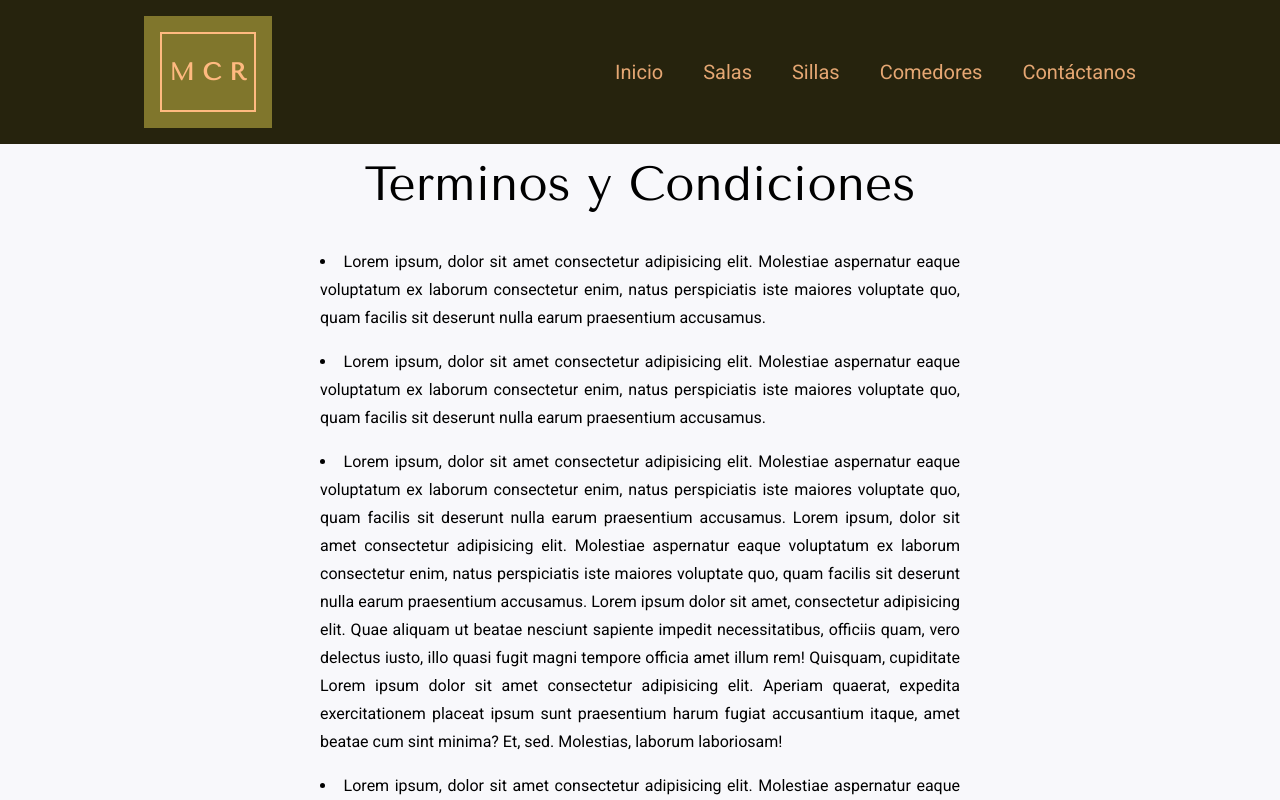
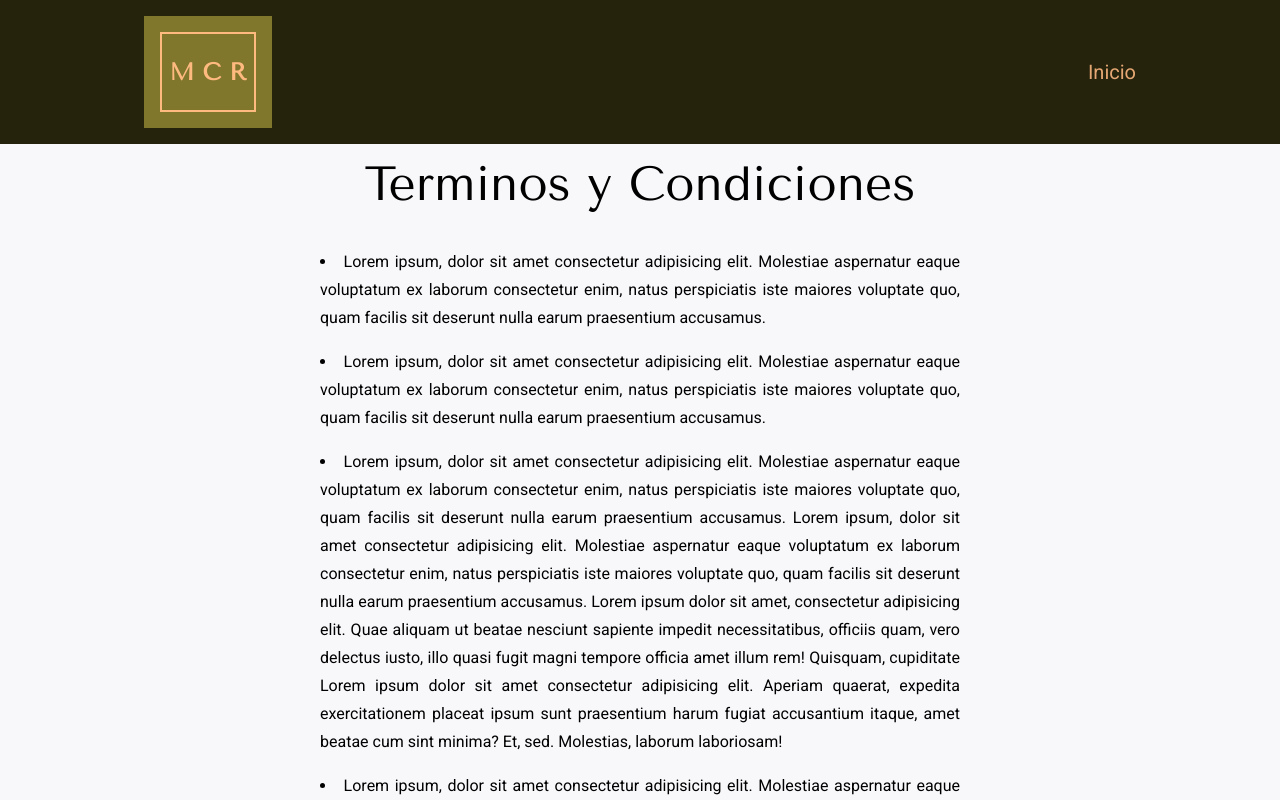
Before and after one commit to B9inzon/MueblesCasaRiver, a Next.js app in the folder front/: page /TyC in a window 1280 px wide. Shown: the top 800 px of the page. Built offline with nearby package versions, Linux system fonts and the light colour scheme.

Commit message:
Add conditional rendering for NavBar in TyC page

```diff
--- a/front/src/components/Nav.tsx
+++ b/front/src/components/Nav.tsx
@@ -1,9 +1,15 @@
+"use client";
+
 import Link from "next/link";
 import React from "react";
 import BurguerMenu from "./BurguerMenu";
 import Logotipo from "./Logotipo";
+import { usePathname } from "next/navigation";
 
 const Navigation = () => {
+  const pathname = usePathname();
+  const isTyCPage = pathname === "/TyC";
+
   return (
     <nav
       className="flex items-center justify-between h-36 px-10  lg:px-36 fixed top-0 left-0 right-0 z-50  bg-[#26230d]"
@@ -18,6 +24,8 @@ const Navigation = () => {
         <li>
           <Link href="/">Inicio</Link>
         </li>
+        {!isTyCPage && (
+          <>
             <li>
               <a href="#Salas">Salas</a>
             </li>
@@ -30,6 +38,8 @@ const Navigation = () => {
             <li>
               <a href="#Contact">Contáctanos</a>
             </li>
+          </>
+        )}
       </ul>
       <div className="lg:hidden">
         <BurguerMenu />
```
Lines whose indentation alone changed are shown as unchanged.
